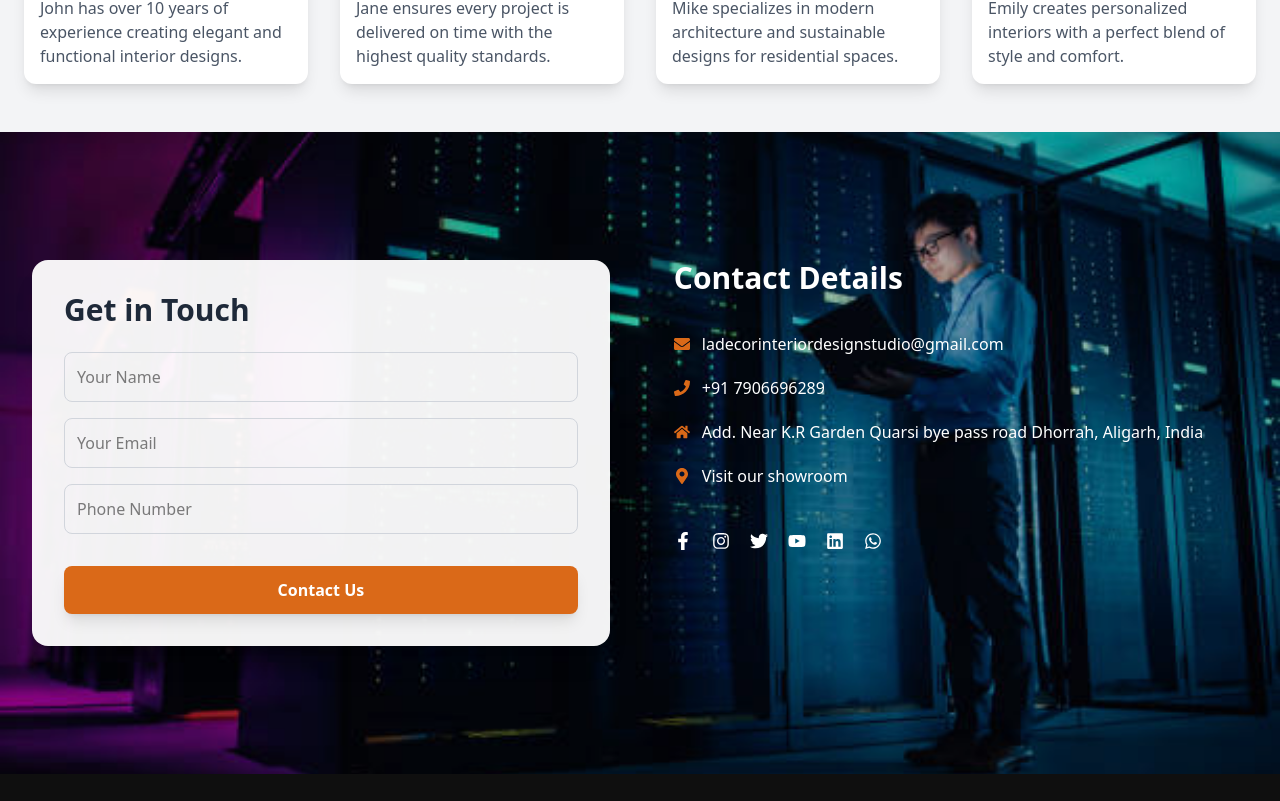
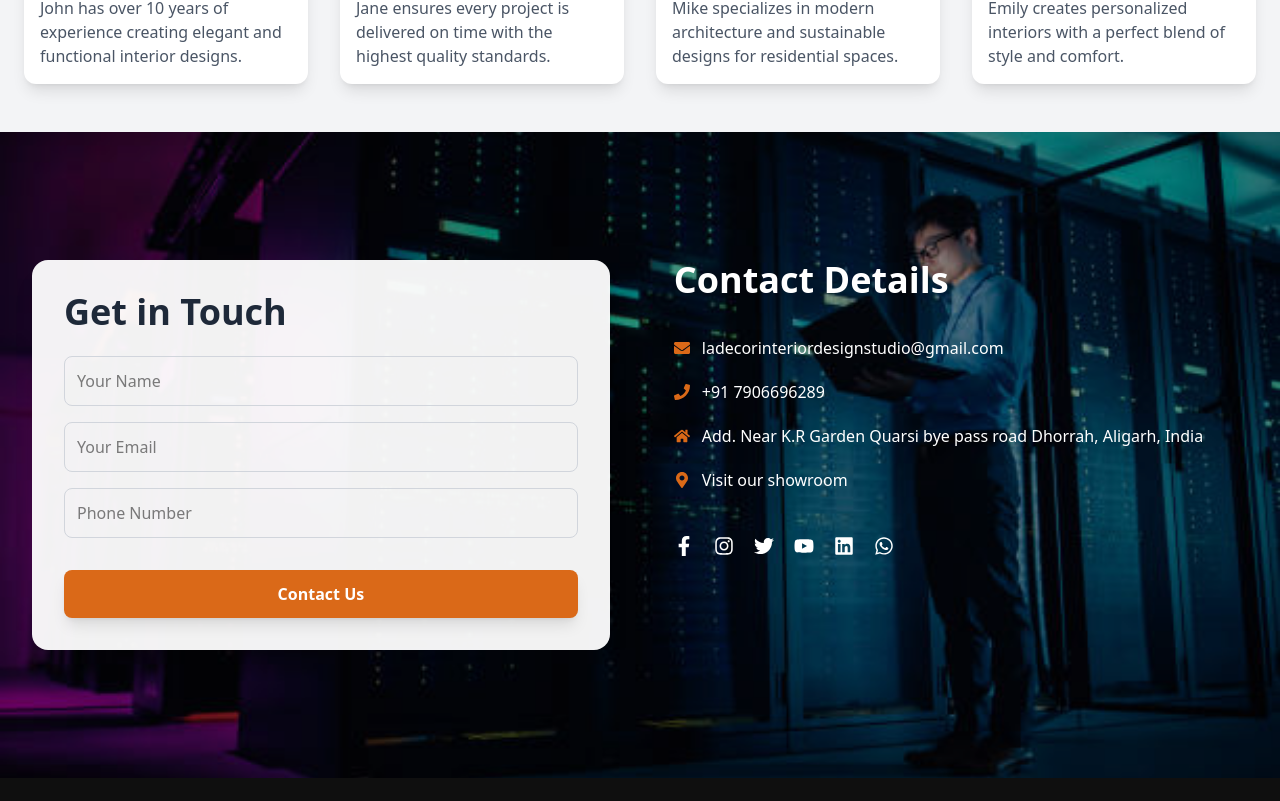
Before and after one commit to Mdasif483/LA-Decor-, a React (Vite) app: page / in a window 1280 px wide. Shown: the part 6139-6940 px from the top of the page. Built offline with nearby package versions, Linux system fonts and the light colour scheme.

Commit message:
responsive fix

```diff
--- a/src/components/SubComponent/CallToAction.jsx
+++ b/src/components/SubComponent/CallToAction.jsx
@@ -1,5 +1,4 @@
 import React from "react";
-import { motion } from "framer-motion";
 import {
   FaEnvelope,
   FaPhone,
@@ -11,33 +10,25 @@ import {
   FaHome,
   FaMapMarkerAlt,
   FaLinkedin,
-  FaPrint,
 } from "react-icons/fa";
-import { Link } from "react-router-dom";
 
 function CallToAction() {
   return (
     <section
-      className="relative bg-center bg-cover py-16 sm:py-24 lg:py-32"
+      className="relative bg-center bg-cover py-12 sm:py-16 md:py-24 lg:py-32 overflow-x-hidden" // ✅ fix horizontal scroll
       style={{
-        backgroundImage:
-          "url('/images/istockphoto-1148195855-612x612.jpg')",
+        backgroundImage: "url('/images/istockphoto-1148195855-612x612.jpg')",
       }}
     >
       {/* Overlay */}
-      <div className="absolute inset-0 bg-black/20"></div>
+      <div className="absolute inset-0 bg-black/40"></div>
 
-      <div className="relative max-w-7xl mx-auto px-4 sm:px-6 lg:px-8 flex flex-col lg:flex-row gap-10 lg:gap-16 items-start">
+      {/* Container */}
+      <div className="relative max-w-7xl mx-auto px-4 sm:px-6 lg:px-8 overflow-hidden">
+        <div className="flex flex-col lg:flex-row gap-10 lg:gap-16 items-start">
           {/* Left Side: Contact Form */}
-        <motion.div
-          id="contact-form"
-          initial={{ opacity: 0, x: -50 }}
-          whileInView={{ opacity: 1, x: 0 }}
-          viewport={{ once: true }}
-          transition={{ duration: 1 }}
-          className="w-full lg:w-1/2 bg-white/95 rounded-2xl p-6 sm:p-8 shadow-xl"
-        >
-          <h2 className="text-2xl sm:text-3xl font-bold text-gray-800 mb-6 text-center lg:text-left">
+          <div className="w-full lg:w-1/2 bg-white/95 rounded-2xl p-6 sm:p-8 shadow-xl">
+            <h2 className="text-2xl sm:text-3xl md:text-4xl font-bold text-gray-800 mb-6 text-center lg:text-left">
               Get in Touch
             </h2>
             <form className="flex flex-col gap-4">
@@ -63,46 +54,52 @@ function CallToAction() {
                 Contact Us
               </button>
             </form>
-        </motion.div>
+          </div>
 
           {/* Right Side: Contact Details */}
-        <motion.div
-          initial={{ opacity: 0, x: 50 }}
-          whileInView={{ opacity: 1, x: 0 }}
-          viewport={{ once: true }}
-          transition={{ duration: 1 }}
-          className="w-full lg:w-1/2 text-white flex flex-col gap-5"
-        >
-          <h2 className="text-2xl sm:text-3xl font-bold mb-4 text-center lg:text-left">
+          <div className="w-full lg:w-1/2 text-white flex flex-col gap-5">
+            <h2 className="text-2xl sm:text-3xl md:text-4xl font-bold mb-4 text-center lg:text-left">
               Contact Details
             </h2>
 
-          <div className="flex items-start gap-3">
-            <FaEnvelope className="text-[#DA6918] mt-1" />
-
-            <Link to="ladecorinteriordesignstudio@gmail.com"><span className="break-words">ladecorinteriordesignstudio@gmail.com</span></Link>
+            <div className="flex items-start gap-3 break-words">
+              <FaEnvelope className="text-[#DA6918] mt-1 shrink-0" />
+              <a
+                href="mailto:ladecorinteriordesignstudio@gmail.com"
+                className="hover:text-[#DA6918] transition break-all"
+              >
+                ladecorinteriordesignstudio@gmail.com
+              </a>
             </div>
 
             <div className="flex items-center gap-3">
-            <FaPhone className="text-[#DA6918]" />
-            <span>+91 7906696289</span>
+              <FaPhone className="text-[#DA6918] shrink-0" />
+              <a
+                href="tel:+917906696289"
+                className="hover:text-[#DA6918] transition"
+              >
+                +91 7906696289
+              </a>
             </div>
 
             <div className="flex items-start gap-3">
-            <FaHome className="text-[#DA6918] mt-1" />
+              <FaHome className="text-[#DA6918] mt-1 shrink-0" />
               <span className="break-words">
                 Add. Near K.R Garden Quarsi bye pass road Dhorrah, Aligarh, India
               </span>
             </div>
 
             <div className="flex items-center gap-3">
-            <FaMapMarkerAlt className="text-[#DA6918]" />
+              <FaMapMarkerAlt className="text-[#DA6918] shrink-0" />
               <span>Visit our showroom</span>
             </div>
 
             {/* Social Icons */}
-          <div className="flex flex-wrap justify-center lg:justify-start gap-5 mt-6 text-lg">
-            <a href="https://www.facebook.com/" className="hover:text-[#DA6918] transition">
+            <div className="flex flex-wrap justify-center lg:justify-start gap-5 mt-6 text-xl">
+              <a
+                href="https://www.facebook.com/"
+                className="hover:text-[#DA6918] transition"
+              >
                 <FaFacebookF />
               </a>
               <a
@@ -111,33 +108,34 @@ function CallToAction() {
               >
                 <FaInstagram />
               </a>
-            <a href="https://www.twitter.com/" className="hover:text-[#DA6918] transition">
+              <a
+                href="https://www.twitter.com/"
+                className="hover:text-[#DA6918] transition"
+              >
                 <FaTwitter />
               </a>
-            <a href="https://www.youtube.com/" className="hover:text-[#DA6918] transition">
+              <a
+                href="https://www.youtube.com/"
+                className="hover:text-[#DA6918] transition"
+              >
                 <FaYoutube />
               </a>
-            <a href="https://www.linkedin.com/" className="hover:text-[#DA6918] transition">
+              <a
+                href="https://www.linkedin.com/"
+                className="hover:text-[#DA6918] transition"
+              >
                 <FaLinkedin />
               </a>
-
-            <a href="https://wa.me/7906696289" className="hover:text-[#DA6918] transition">
+              <a
+                href="https://wa.me/7906696289"
+                className="hover:text-[#DA6918] transition"
+              >
                 <FaWhatsapp />
               </a>
             </div>
-        </motion.div>
           </div>
-
-      {/* Learn More Button */}
-      {/* <div className="mt-12 text-center">
-        <motion.button
-          whileHover={{ scale: 1.05 }}
-          whileTap={{ scale: 0.95 }}
-          className="bg-[#DA6918] hover:bg-[#b45212] text-white font-semibold py-3 px-8 rounded-full shadow-lg transition"
-        >
-          <Link to="/contact">Learn More</Link>
-        </motion.button>
-      </div> */}
+        </div>
+      </div>
     </section>
   );
 }
```
Lines whose indentation alone changed are shown as unchanged.
